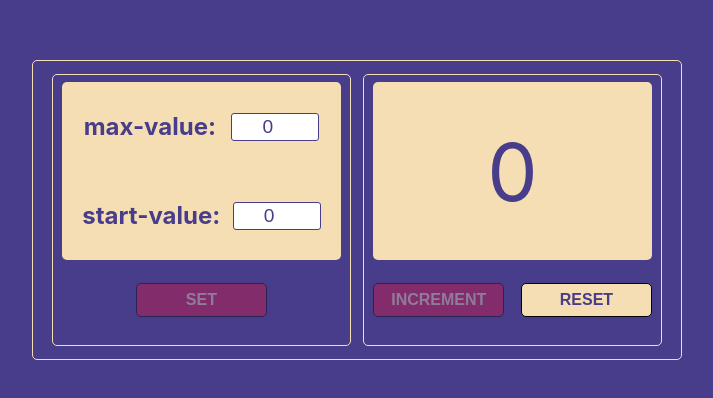
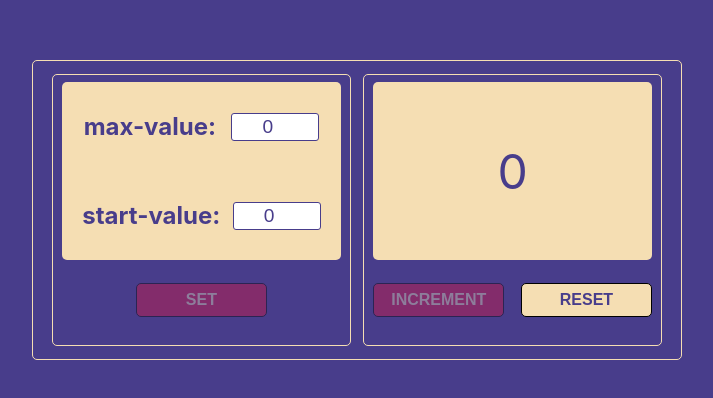
Before and after one commit to andbudha/project_counter_tuesday, a React (Create React App) app: page / in a window 1280 px wide. Shown: the part 190-588 px from the top of the page, without its empty margins (283-996 px from the left). Built offline with nearby package versions, Linux system fonts and the light colour scheme.

Commit message:
counter updated

```diff
--- a/src/components/CounterContainer/Counter.module.css
+++ b/src/components/CounterContainer/Counter.module.css
@@ -36,7 +36,7 @@
     flex-direction: column;
     align-items: center;
     justify-content: center;
-    font-size: 5rem;
+    font-size: 3rem;
     color: darkslateblue;
 }
 
--- a/src/components/CounterContainer/Counter.tsx
+++ b/src/components/CounterContainer/Counter.tsx
@@ -15,7 +15,9 @@ export const Counter = () => {
     const[counterValue, setCounterValue]=useState(0);
 
     //error state
-    const[error, setError]=useState(true);
+    const[error, setError]=useState(false);
+    console.log(error);
+
 
     //max&start values setting func
     const valueSettingHandler = () => {
@@ -31,11 +33,21 @@ export const Counter = () => {
     //max value getting func
     const maxValueGettingHandler = (event: ChangeEvent<HTMLInputElement>) => {
         setMaxValue(Number(event.currentTarget.value));
+        if(Number(event.currentTarget.value) < 0){
+            setError(true)
+        } else {
+            setError(false);
+        }
     }
 
     //start value catching func
     const startValueGettingHandler = (event: ChangeEvent<HTMLInputElement>) => {
         setStartValue(Number(event.currentTarget.value));
+        if(Number(event.currentTarget.value) < 0){
+            setError(true)
+        } else {
+            setError(false);
+        }
     }
 
     //value resetting func
@@ -87,9 +99,9 @@ export const Counter = () => {
             <div className={styles.counter_container}>
                 <div className={`
                 ${styles.incr_display}
-                ${maxValue !== 0 && counterValue === maxValue && styles.max_val}
+                ${maxValue !== 0 && counterValue === maxValue && error && styles.max_val}
                 `}>
-                    <span>{counterValue}</span>
+                    <span>{error || startValue < 0 || maxValue < 0 ? 'Invalid Number!' : counterValue}</span>
                 </div>
                 <div className={styles.incr_btn_container}>
                     <Button
--- a/src/components/VersatileButton/Button.tsx
+++ b/src/components/VersatileButton/Button.tsx
@@ -28,8 +28,9 @@ export const Button = (props: ButtonPropsType) => {
                     || props.startValue === props.counterValue && props.id === 1
                     || props.btnState && props.id === 1
                     || props.maxValue < props.startValue && props.id === 2
-                    || props.startValue < 0 && true
-                    || props.maxValue < 0 && true
+                    || props.startValue < 0 && props.id !== 3
+                    || props.maxValue < 0 && props.id !== 3
+                    || props.startValue > props.maxValue && props.id === 1
                 }
             >
                 {props.name}
```
